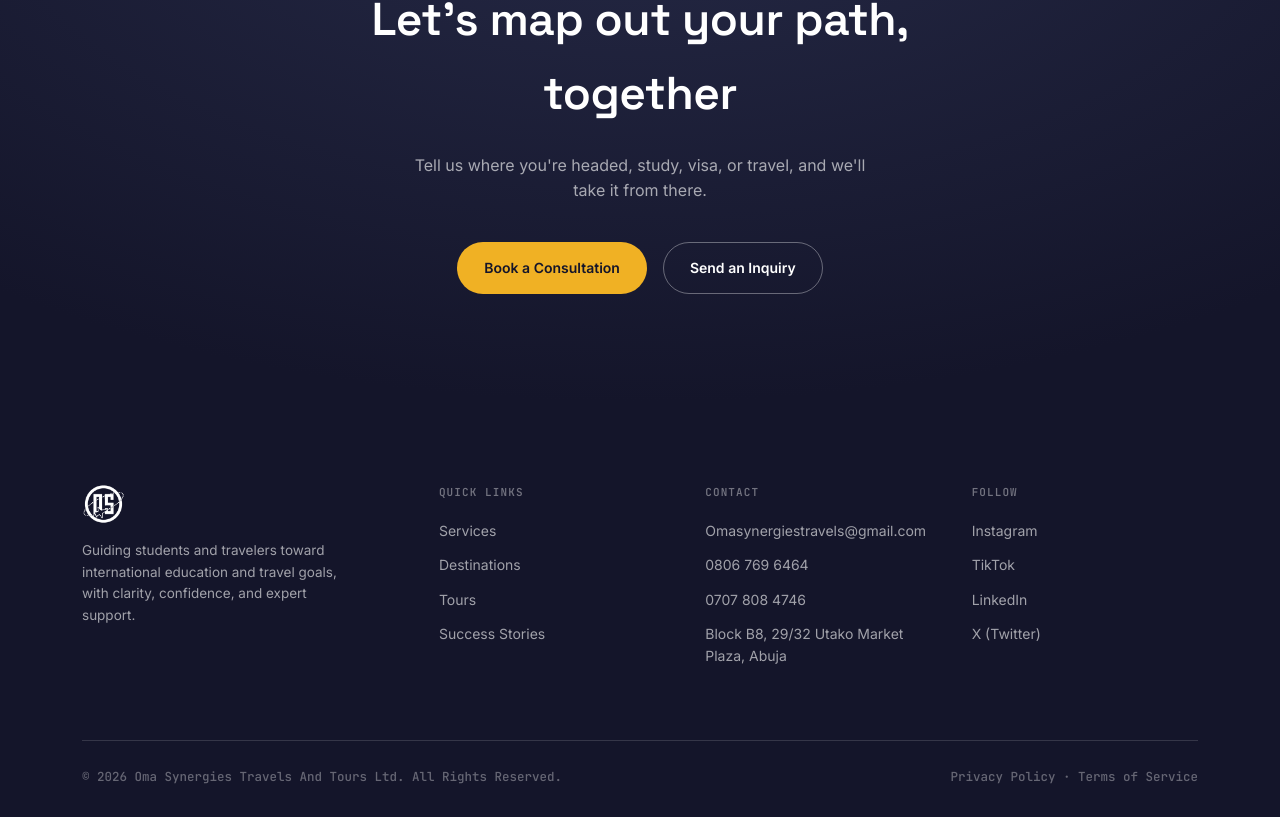
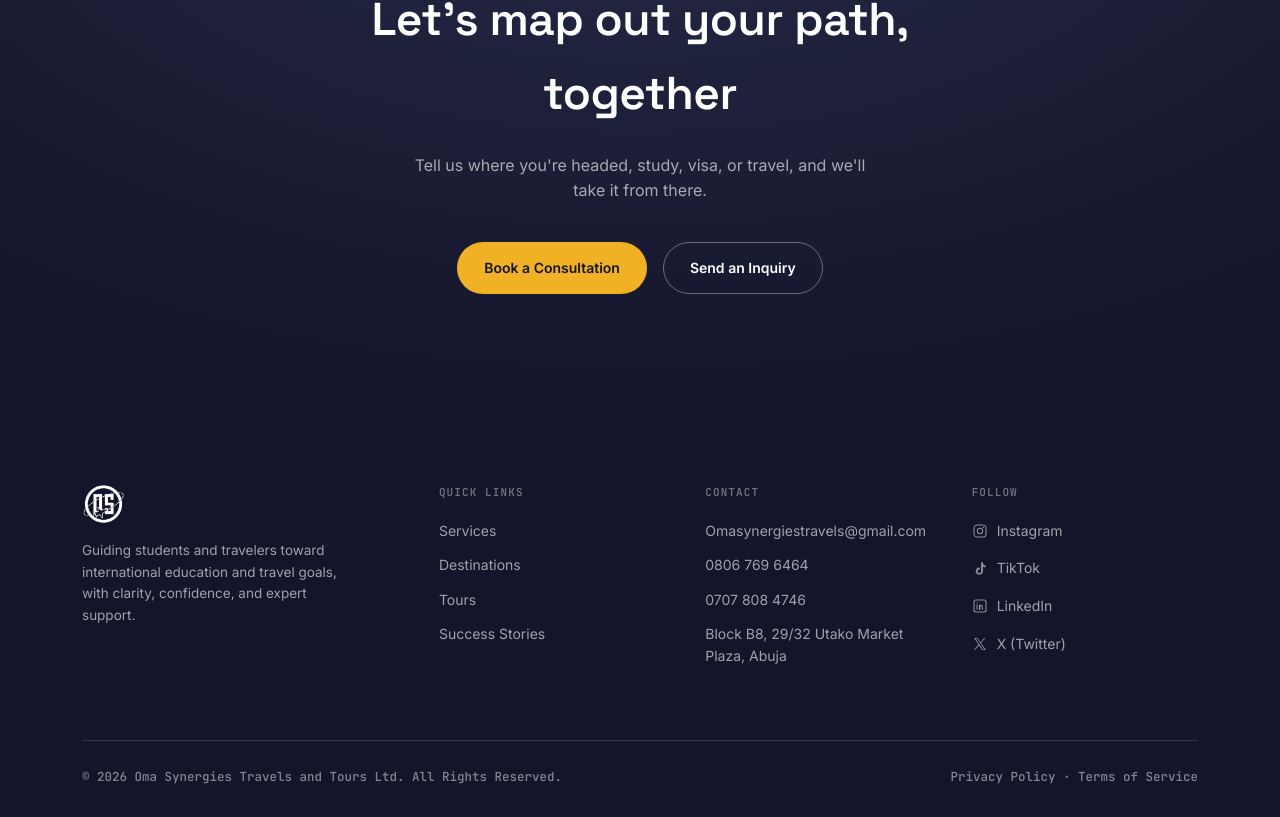
Before and after one commit to vitalcard22/oma-synergies-web, a React (Vite) app: page / in a window 1280 px wide. Shown: the part 10652-11469 px from the top of the page. Built offline with nearby package versions, Linux system fonts and the light colour scheme.

Commit message:
Optimize mobile footer and header: single-column footer stack under 480px with social icons, tightened mobile spacing, brighter copyright contrast, accessible focus states, and slightly tighter mobile header padding. Desktop/tablet layouts unchanged.

```diff
--- a/src/components/Footer.css
+++ b/src/components/Footer.css
@@ -5,6 +5,9 @@ footer {
 }
 @media (max-width: 900px) {
   footer { padding: 36px 0 20px; }
+}
+@media (max-width: 480px) {
+  footer { padding: 30px 0 18px; }
 }
 .footer-grid {
   display: grid;
@@ -15,6 +18,11 @@ footer {
 @media (max-width: 900px) {
   .footer-grid { grid-template-columns: 1fr 1fr; gap: 28px; margin-bottom: 32px; }
 }
+/* True single-column stack only at phone widths - tablets keep the
+   two-column layout above so the footer still reads as multi-column there. */
+@media (max-width: 480px) {
+  .footer-grid { grid-template-columns: 1fr; gap: 26px; margin-bottom: 24px; }
+}
 .footer-brand img {
   height: 40px;
   width: auto;
@@ -23,10 +31,16 @@ footer {
 @media (max-width: 900px) {
   .footer-brand img { margin-bottom: 12px; }
 }
+@media (max-width: 480px) {
+  .footer-brand img { margin-bottom: 10px; }
+}
 .footer-brand p {
   font-size: 13.5px;
   max-width: 280px;
   line-height: 1.6;
+}
+@media (max-width: 480px) {
+  .footer-brand p { max-width: none; font-size: 13px; line-height: 1.55; }
 }
 .footer-col h5 {
   font-family: var(--font-mono);
@@ -36,12 +50,33 @@ footer {
   color: rgba(255, 255, 255, 0.4);
   margin-bottom: 18px;
 }
+@media (max-width: 480px) {
+  .footer-col h5 { margin-bottom: 12px; }
+}
 .footer-col li {
   margin-bottom: 12px;
   font-size: 14px;
 }
-.footer-col a:hover {
+@media (max-width: 480px) {
+  .footer-col li { margin-bottom: 9px; font-size: 13.5px; }
+}
+.footer-col a:hover,
+.footer-col a:focus-visible {
   color: var(--gold);
+}
+.footer-col a:focus-visible {
+  outline: 1px solid var(--gold);
+  outline-offset: 3px;
+  border-radius: 2px;
+}
+.footer-social li a {
+  display: inline-flex;
+  align-items: center;
+  gap: 9px;
+}
+.footer-social svg {
+  flex-shrink: 0;
+  opacity: 0.85;
 }
 .footer-bottom {
   border-top: 1px solid var(--line);
@@ -52,11 +87,20 @@ footer {
   gap: 12px;
   font-size: 12.5px;
   font-family: var(--font-mono);
-  color: rgba(255, 255, 255, 0.35);
+  color: rgba(255, 255, 255, 0.48);
 }
 @media (max-width: 900px) {
   .footer-bottom { padding-top: 16px; }
 }
-.footer-bottom a:hover {
+@media (max-width: 480px) {
+  .footer-bottom { padding-top: 14px; gap: 8px; font-size: 12px; }
+}
+.footer-bottom a:hover,
+.footer-bottom a:focus-visible {
   color: var(--gold);
 }
+.footer-bottom a:focus-visible {
+  outline: 1px solid var(--gold);
+  outline-offset: 3px;
+  border-radius: 2px;
+}
--- a/src/components/Footer.tsx
+++ b/src/components/Footer.tsx
@@ -1,5 +1,6 @@
 import { Link } from 'react-router-dom';
 import logoIcon from '../assets/logo-icon.png';
+import { InstagramIcon, TikTokIcon, LinkedInIcon, XIcon } from './Icons';
 import './Footer.css';
 
 export default function Footer() {
@@ -31,16 +32,16 @@ export default function Footer() {
           </div>
           <div className="footer-col">
             <h5>Follow</h5>
-            <ul>
-              <li><a href="https://www.instagram.com/omasynergiestravelsandtours" target="_blank" rel="noopener noreferrer">Instagram</a></li>
-              <li><a href="https://www.tiktok.com/@omasynergiestravel" target="_blank" rel="noopener noreferrer">TikTok</a></li>
-              <li><a href="https://www.linkedin.com/company/oma-synergies-travels-and-tours/" target="_blank" rel="noopener noreferrer">LinkedIn</a></li>
-              <li><a href="https://x.com/OmaSynergies" target="_blank" rel="noopener noreferrer">X (Twitter)</a></li>
+            <ul className="footer-social">
+              <li><a href="https://www.instagram.com/omasynergiestravelsandtours" target="_blank" rel="noopener noreferrer"><InstagramIcon size={16} /><span>Instagram</span></a></li>
+              <li><a href="https://www.tiktok.com/@omasynergiestravel" target="_blank" rel="noopener noreferrer"><TikTokIcon size={16} /><span>TikTok</span></a></li>
+              <li><a href="https://www.linkedin.com/company/oma-synergies-travels-and-tours/" target="_blank" rel="noopener noreferrer"><LinkedInIcon size={16} /><span>LinkedIn</span></a></li>
+              <li><a href="https://x.com/OmaSynergies" target="_blank" rel="noopener noreferrer"><XIcon size={16} /><span>X (Twitter)</span></a></li>
             </ul>
           </div>
         </div>
         <div className="footer-bottom">
-          <span>© 2026 Oma Synergies Travels And Tours Ltd. All Rights Reserved.</span>
+          <span>© 2026 Oma Synergies Travels and Tours Ltd. All Rights Reserved.</span>
           <span><Link to="/privacy">Privacy Policy</Link> · <Link to="/terms">Terms of Service</Link></span>
         </div>
       </div>
--- a/src/components/Header.css
+++ b/src/components/Header.css
@@ -12,6 +12,10 @@
   backdrop-filter: blur(10px);
   padding: 14px 0;
   box-shadow: 0 4px 30px rgba(0, 0, 0, 0.2);
+}
+@media (max-width: 900px) {
+  .site-header { padding: 15px 0; }
+  .site-header.scrolled { padding: 11px 0; }
 }
 .site-header nav {
   display: flex;
```
